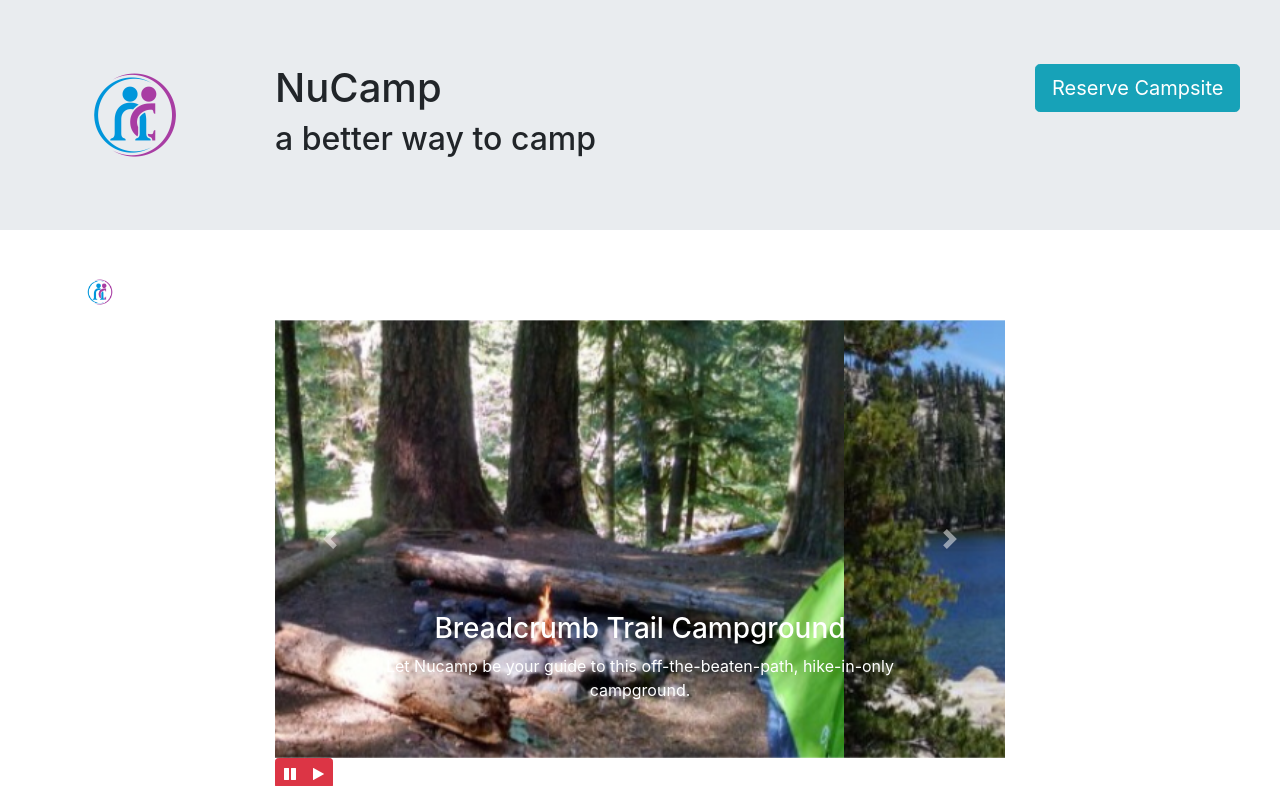
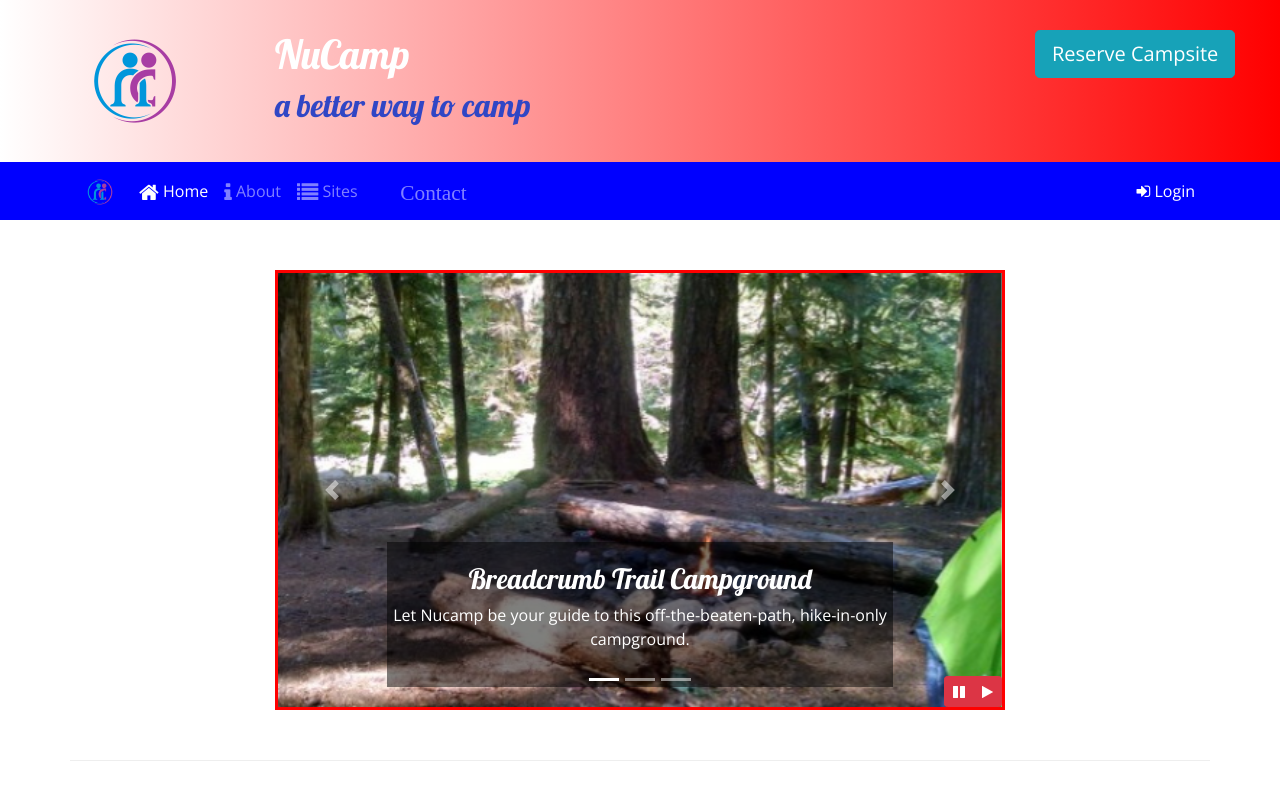
Before and after one commit to hintontristen/nucampsite, a website: page index.html in a window 1280 px wide. Shown: the top 786 px of the page. Drawn offline with nearby package versions, Linux system fonts and the light colour scheme; files that its build step writes are made by us from their sources.

Commit message:
NPM Scripts Part 1

```diff
--- /dev/null
+++ b/css/styles.css
@@ -0,0 +1,55 @@
+body {
+    font-family: "Open Sans", sans-serif;
+}
+
+h1, h2, h3 {
+    font-family: "Lobster", cursive;
+}
+
+h2 {
+    color: #3046C5;
+}
+
+header {
+    h2 {
+        color: $color-pale;
+    }
+}
+
+footer {
+    background-image: linear-gradient(#CEC8FF, white);
+    padding: 20px 0;
+}
+
+.jumbotron {
+    padding: 30px;
+    background-image: linear-gradient(to right,white, red);
+    color: white;
+    margin:0;
+}
+
+.row-content {
+    padding: 50px 0;
+    border-bottom: 1px ridge;
+    min-height: 200px;
+}
+.navbar {
+    background-color:blue;
+}
+.site-footer {
+    background-image: linear-gradient(#b7a8f8, white);
+    padding: 20px, 0px;
+}
+.carousel-caption {
+    background-color: rgba(0, 0, 0, 0.5);
+}
+
+.carousel {
+    border: solid red;
+}
+
+#carouselButton {
+    position: absolute;
+    right: 0;
+    bottom: 0;
+}
--- a/index.html
+++ b/index.html
@@ -273,34 +273,11 @@
             <a role="button" class="btn btn-link" href=tel:12065551234><i class="fa fa-phone fa-lg text-primary"></i> 1-206-555-1234</a></br>
             <a role=button class="btn btn-link" href=mailto:campsites@nucamp.co><i class="fa fa-envelope-o fa-lg text-primary"></i> campsites@nucamp.co</a>
         </div>
-
+    </div>
     </footer>
 
     <!-- jQuery must come first, then Popper.js, then the Bootstrap JavaScript plugins.-->
-    <script src="node_modules/jquery/dist/jquery.slim.min.js"></script>
-    <script src="node_modules/popper.js/dist/umd/popper.min.js"></script>
-    <script src="node_modules/bootstrap/dist/js/bootstrap.min.js"></script>
-
-    <script>
-        $('#reserveModal').modal('focus')
-    </script>
-
-   <script>
-    $(function() {
-        $(".carousel").carousel( { interval: 2000 } );
-        $("#carouselButton").click(function(){
-            if ($("#carouselButton").children("i").hasClass("fa-pause")) {
-                $(".carousel").carousel("pause");
-                $("#carouselButton").children("i").removeClass("fa-pause");
-                $("#carouselButton").children("i").addClass("fa-play");
-            } else {
-                $(".carousel").carousel("cycle");
-                $("#carouselButton").children("i").removeClass("fa-play");
-                $("#carouselButton").children("i").addClass("fa-pause");
-            }
-        });
-    });
-</script>
+    <script src="js/scripts.js"></script>
 </body>
 
 </html>
```
Also changed, not shown: Js/script.js (added, +23 -0 lines), package.json (+7 -3 lines), 1 other file.
